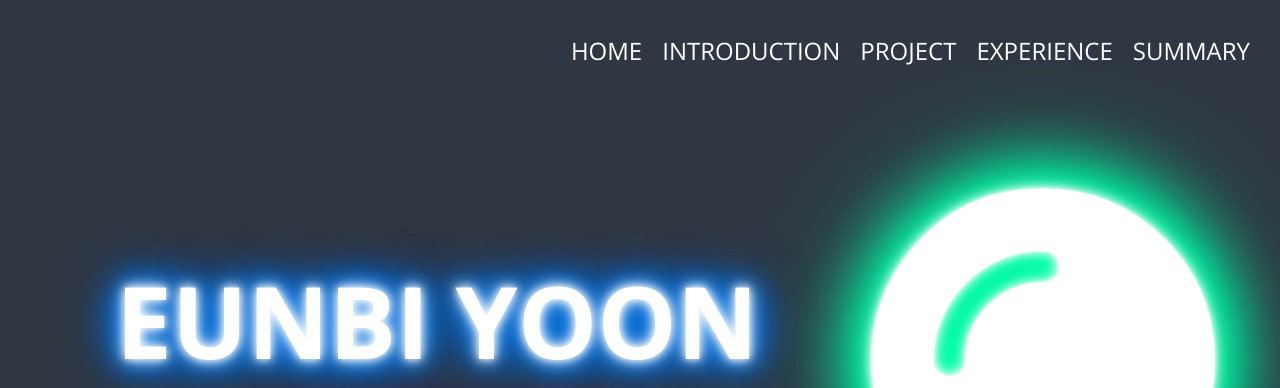
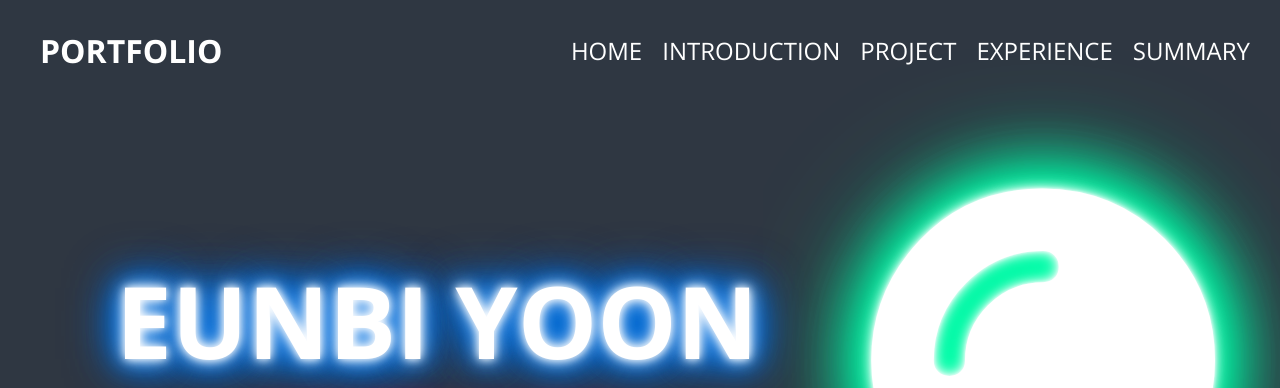
Before and after one commit to EunbiYoon/neon-website, a Flask app: page / in a window 1280 px wide. Shown: the top 388 px of the page. Run offline with Flask 2, Linux system fonts and the light colour scheme; some libraries are stand-ins or nearby versions.

Commit message:
dfdfdfddfdfdf

```diff
--- a/templates/index.html
+++ b/templates/index.html
@@ -11,9 +11,8 @@
   <body>
     <header>
       <div class="logo">
-        <a href="index.html" class="name">
-          <img src="">
-        </a>
+        <a href="/index.html" class="name">Portfolio</div>
+      </div>
       </div>
       <div class="header-menu">
         <a href="index.html">Home</a>
--- a/templates/item/quality indicator.html
+++ b/templates/item/quality indicator.html
@@ -5,12 +5,12 @@
     <title></title>
     <meta name="viewport" content="width=device-width, user-scalable=no">
     <link rel="stylesheet" href="https://use.fontawesome.com/releases/v5.15.4/css/all.css" integrity="sha384-DyZ88mC6Up2uqS4h/KRgHuoeGwBcD4Ng9SiP4dIRy0EXTlnuz47vAwmeGwVChigm" crossorigin="anonymous"/>
-    <link rel="stylesheet" href="/css/main.css">
+    <link rel="stylesheet" href="../../static/main.css"/>
   </head>
   <body>
     <header>
       <div class="logo">
-        <a href="/index.html" class="name">JSM</div>
+        <a href="/index.html" class="name">Portfolio</div>
       </div>
       <div class="header-menu">
         <a href="/index.html">Home</a>
```
Also changed, not shown: static/project-page/quality.css (line endings or trailing spaces), 1 other file.
